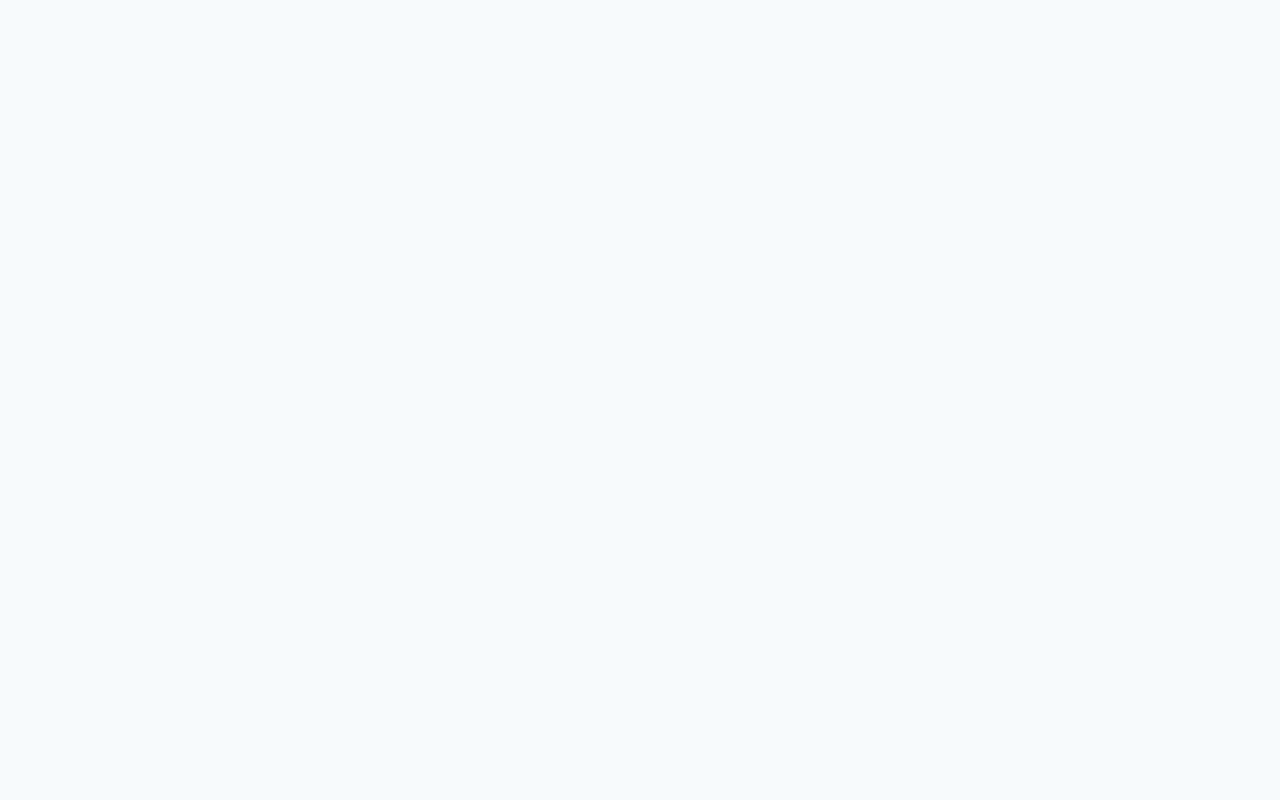
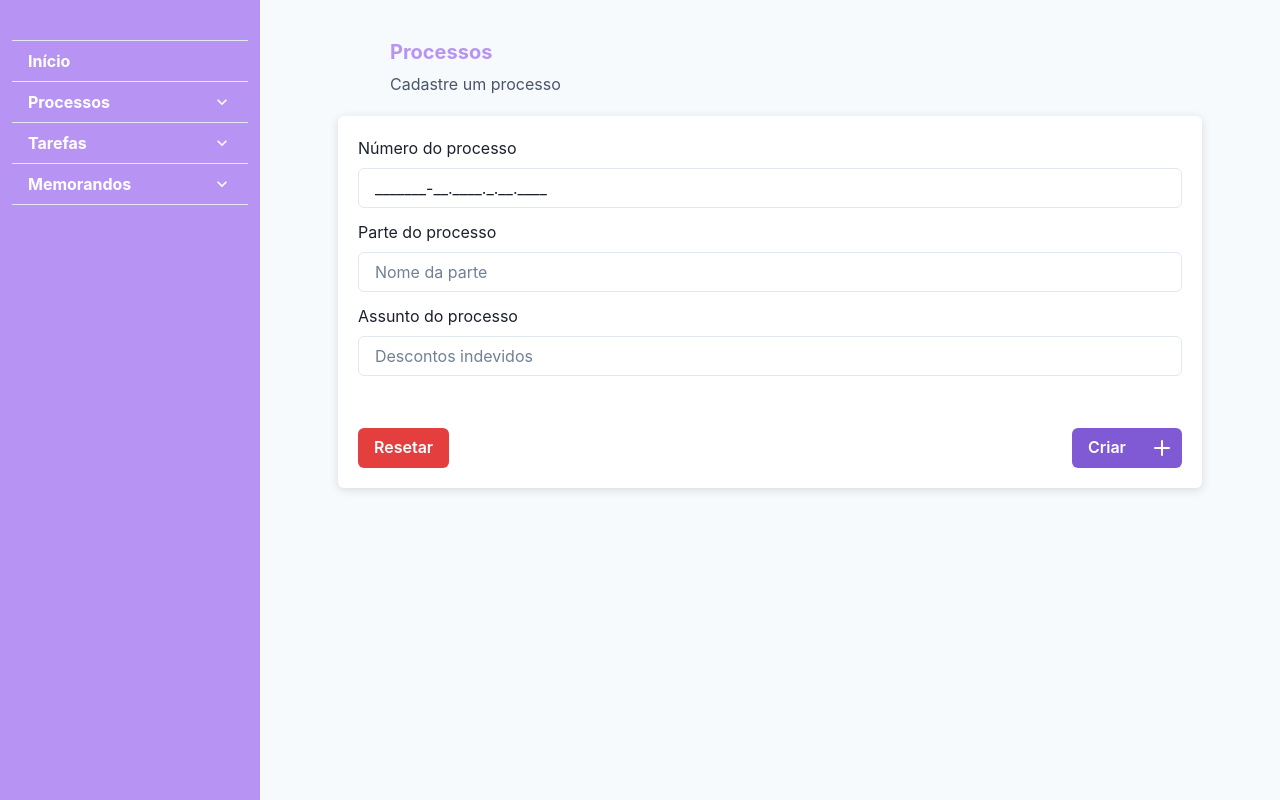
Before and after one commit to leonardopn/juris-calendar-web, a React (Vite) app: page /task/new in a window 1280 px wide. Before the commit this address had no page. Built offline with nearby package versions, Linux system fonts and the light colour scheme; some icons are missing.

Commit message:
feat(Page: TaskNew): :sparkles: Cria a página

```diff
--- /dev/null
+++ b/src/pages/Task/TaskNew/index.tsx
@@ -0,0 +1,10 @@
+import { Box } from "@chakra-ui/react";
+import { ProcessForm } from "../../../components/ProcessForm";
+
+export function TaskNew() {
+	return (
+		<Box w="full">
+			<ProcessForm />
+		</Box>
+	);
+}
--- a/src/routes/index.tsx
+++ b/src/routes/index.tsx
@@ -2,6 +2,7 @@ import { BrowserRouter, Route, Routes } from "react-router-dom";
 import App from "../pages/App";
 import { MemorandumNew } from "../pages/Memorandum/MemorandumNew";
 import { ProcessNew } from "../pages/Process/ProcessNew";
+import { TaskNew } from "../pages/Task/TaskNew";
 // import your route components too
 
 export function AppRoutes() {
@@ -11,6 +12,7 @@ export function AppRoutes() {
 				<Route path="/" element={<App />}>
 					<Route path="process/new" element={<ProcessNew />} />
 					<Route path="memorandum/new" element={<MemorandumNew />} />
+					<Route path="task/new" element={<TaskNew />} />
 				</Route>
 			</Routes>
 		</BrowserRouter>
```
